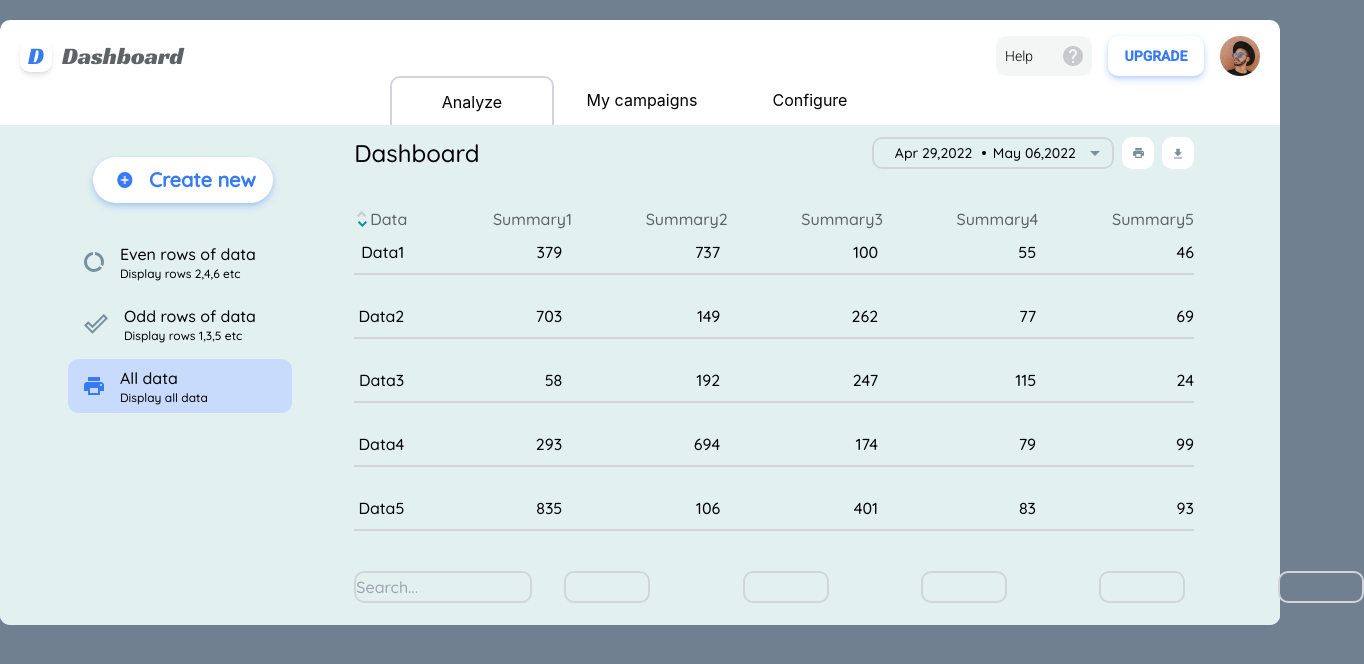
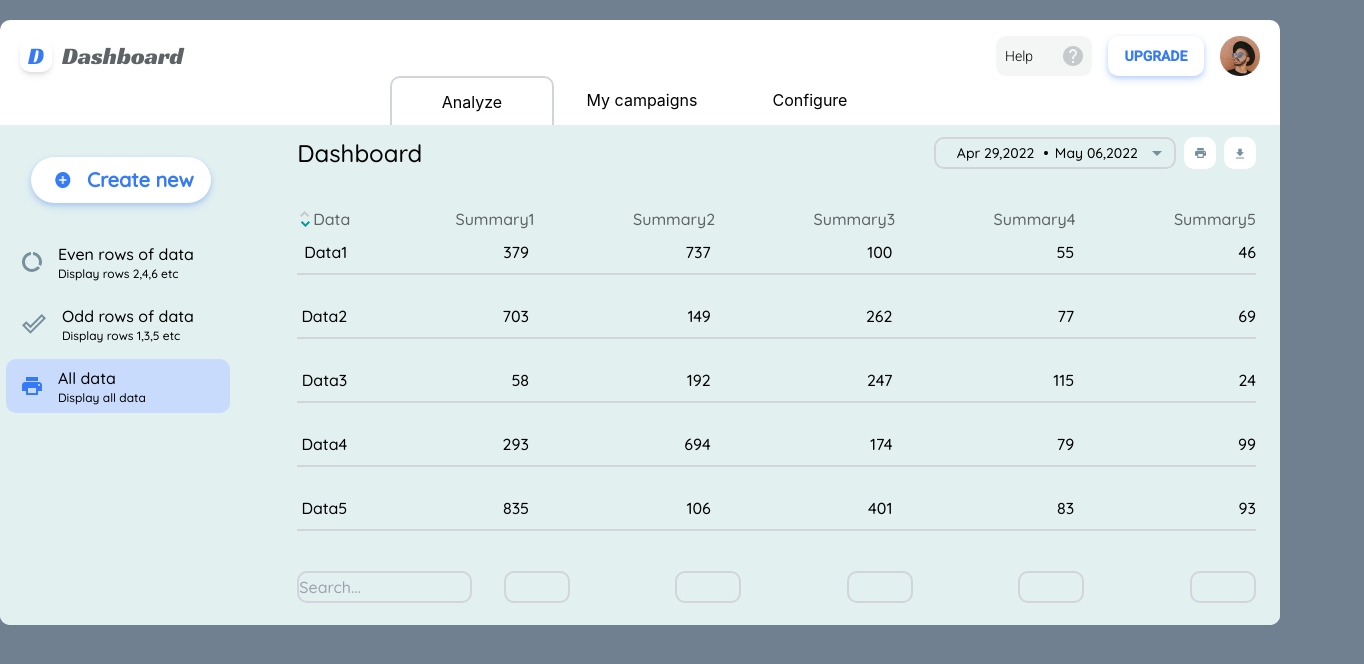
Before and after one commit to Dmitri2205/Dashboard, a React (Create React App) app: page / in a window 1280 px wide. Shown: the top 664 px of the page, 1364 px wide, since content can reach past the window. Built offline with nearby package versions, Linux system fonts and the light colour scheme.

Commit message:
Css fixes

```diff
--- a/package.json
+++ b/package.json
@@ -2,6 +2,7 @@
   "name": "dashboard",
   "version": "0.1.0",
   "private": true,
+  "homepage": "https://dmitri2205.github.io/Dashboard/",
   "dependencies": {
     "@testing-library/jest-dom": "^5.16.4",
     "@testing-library/react": "^13.1.1",
@@ -18,7 +19,8 @@
     "start": "react-scripts start",
     "build": "react-scripts build",
     "test": "react-scripts test",
-    "eject": "react-scripts eject"
+    "eject": "react-scripts eject",
+    "deploy": "gh-pages -d build"
   },
   "eslintConfig": {
     "extends": [
@@ -40,6 +42,7 @@
   },
   "devDependencies": {
     "autoprefixer": "^10.4.5",
+    "gh-pages": "^3.2.3",
     "postcss": "^8.4.12",
     "tailwindcss": "^3.0.24"
   }
--- a/src/components/Dashboard.jsx
+++ b/src/components/Dashboard.jsx
@@ -1,4 +1,4 @@
-import { useState,useEffect } from "react";
+import { useState, useEffect } from "react";
 import styles from "../styles/dashboard.module.scss";
 import 'react-date-range/dist/styles.css';
 import 'react-date-range/dist/theme/default.css';
@@ -10,77 +10,75 @@ import DownloadIcon from "../images/icons/DownloadIcon.jsx";
 import { CSSTransition, TransitionGroup } from 'react-transition-group';
 
 
-export default function Dashboard(props){
+export default function Dashboard(props) {
 
-	const {children,data,sortType} = props;
+    const { children, data, sortType } = props;
 
-	const [pickerShown,showPicker] = useState(false)
+    const [pickerShown, showPicker] = useState(false)
 
-	const [sortDirection,setSortDirection] = useState("");
+    const [sortDirection, setSortDirection] = useState("");
 
-	const [reversed,setReversed] = useState(false)
+    const [reversed, setReversed] = useState(false)
 
-	const [sortedData,setSortedData] = useState([]);
+    const [sortedData, setSortedData] = useState([]);
 
-	const [search,setSearch] = useState([
-		{
-			value:""
+    const [search, setSearch] = useState([{
+            value: ""
         },
         {
-			value:""
+            value: ""
         },
         {
-			value:""
+            value: ""
         },
         {
-			value:""
+            value: ""
         },
         {
-			value:""
+            value: ""
         },
         {
-			value:""
+            value: ""
         }
     ])
 
-	useEffect(()=>{
+    useEffect(() => {
         setSortDirection("down")
     },[null])
 
     useEffect(() => {
 	        filterFunc(data);
-	},[null,sortType,data])
+    }, [sortType, data])
 
-	useEffect(()=>{
-		if(sortedData.length !== 0){
+    useEffect(() => {
+        if (sortedData.length !== 0) {
             sortFunc(sortedData)
         }
-	},[sortDirection])
+    }, [sortDirection])
 
     const filterFunc = (toFilter) => {
-		let filtered = sortType === "even" ? toFilter.filter((data,i) => i % 2 === 1) :
-					sortType === "odd" ? toFilter.filter((data,i) => i % 2 === 0) :
+        let filtered = sortType === "even" ? toFilter.filter((data, i) => i % 2 === 1) :
+            sortType === "odd" ? toFilter.filter((data, i) => i % 2 === 0) :
             toFilter;
+
         sortFunc(reversed ? filtered.reverse() : filtered)
     }
 
     const sortFunc = (sorted) => {
             let copyed = Array.from(sorted)
             let orderedData = copyed
-		if(sortDirection === "up" && !reversed || sortDirection === "down" && reversed){
+            if (sortDirection === "up" && !reversed || sortDirection === "down" && reversed) {
                 setReversed(!reversed)
-			orderedData.reverse();
+                orderedData.reverse()
             }
-		setSortedData(orderedData);
+            setSortedData(orderedData)
     }
 
-	const [dates,setDates] = useState([
-	  {
+    const [dates, setDates] = useState([{
         startDate: new Date(),
         endDate: addDays(new Date(), 7),
         key: 'selection'
-	  }
-	]);
+    }]);
 
 
     const processedDate = (type) => {
@@ -88,32 +86,30 @@ export default function Dashboard(props){
         return date[1] + " " + date[2] + "," + date[3]
     }
 
-	const inputsHandler = (val,i) => {
+    const inputsHandler = (val, i) => {
         let inputs = Array.from(search)
         inputs[i].value = val
         setSearch(inputs)
-		if(val !== ""){
-			setTimeout(()=>{
+        if (val !== "") {
+            setTimeout(() => {
                 searchData()
-			},300)
-		}else{
+            }, 300)
+        } else {
             filterFunc(data)
         }
     }
 
     const searchData = () => {
-		let searchString = search.find((item,i)=>{
+        let searchString = search.find((item, i) => {
             return item.value.length > 0
-		}).value.toLowerCase()
-		console.log(searchString)
-		 let result = data.filter((data,ID)=>{
-			return Object.values(data).find((val,i)=>{
-				if(i === 0){
+        }).value
+        searchString = searchString.toLowerCase()
+        let result = data.filter((data, ID) => {
+            return Object.values(data).find((val, i) => {
+                if (i === 0) {
                     return val.toString().toLowerCase().includes(searchString)
-					console.log("Name:"+searchString)
-				}else{
+                } else {
                     return val.toString().toLowerCase() === searchString
-					console.log("summary:"+searchString)
                 }
             });
         })
@@ -121,10 +117,10 @@ export default function Dashboard(props){
     }
 
 
-	return(
+    return (
         <section>
 			{children[0]}
-				<div className={`${styles.dashboard} flex flex-column px-[86px] min-h-[250px]`}>
+				<div className={`${styles.dashboard} flex flex-column px-[86px] md:px-6 min-h-[250px]`}>
 					<div className={`${styles.dashboard__aside} mt-[32px]`}>
 						{children[1]}
 						{children[2]}
@@ -188,7 +184,7 @@ export default function Dashboard(props){
 											  value={item.value}
 											  placeholder={i === 0 ? "Search..." : null}
 											  onChange={(e) => {inputsHandler(e.target.value,i)}}
-										  className="rounded-sm border-2 border-solid border-gray-300"
+											  className="rounded-sm w-1/6 border-2 border-solid border-gray-300"
 										/>
 							})}
 						</div>
--- a/src/styles/dashboard.module.scss
+++ b/src/styles/dashboard.module.scss
@@ -90,16 +90,13 @@
 					outline: none;
 				}
 				&:first-child{
-					width: 180px;
+					width: 45%;
 					margin-right: 32px;
 				}
 			}
 			@for $i from 2 through 6{
-				input:nth-child(#{$i}){
-					width: 86px;
-					&:not(:nth-child(2)){
+				input:nth-child(#{$i}):not(:nth-child(2)){
 						margin-left: 11%;
-					}
 				}
 			}
 		}
@@ -127,9 +124,11 @@
 	transition: opacity 500ms ease-out;
 }
 :global(.item-enter){
+	display: none;
 	opacity: 0;
 }
 :global(.item-enter-active){
-	opacity: 1;
+	display: none;
+	opacity: 0;
 	transition: opacity 500ms ease-out;
 }
```
Also changed, not shown: 1 other file (tests, documents, lock files or other folders). Lines whose indentation alone changed are shown as unchanged.
